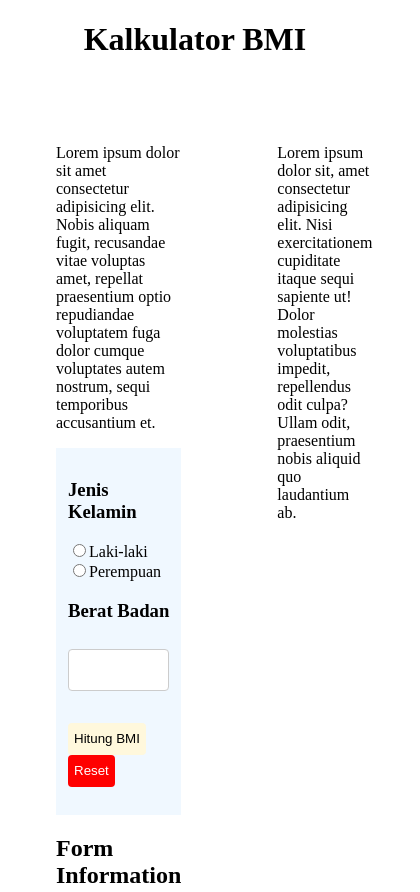
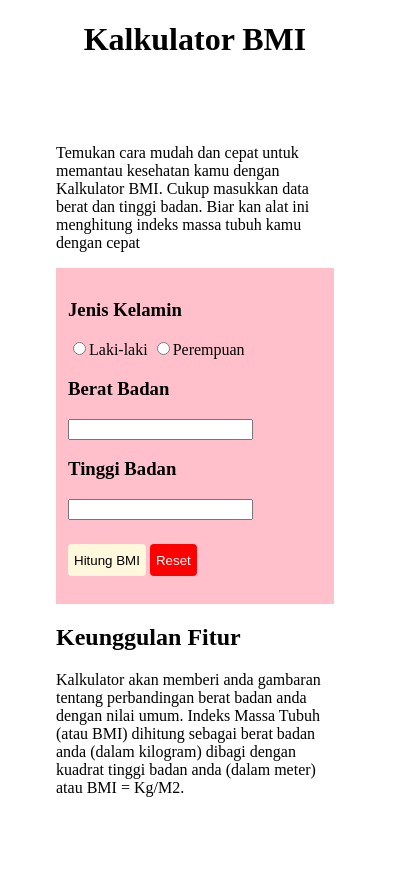
Before and after one commit to revou-fundamental-course/5-aug-24-luizwest, a plain HTML site: page index.html in a window 390 px wide. Shown: the top 892 px of the page, 420 px wide, since content can reach past the window. Drawn offline with Linux system fonts and the light colour scheme.

Commit message:
update js

```diff
--- a/css/styles.css
+++ b/css/styles.css
@@ -6,7 +6,7 @@ main{
 
 form{
     padding: 12px;
-    background-color: aliceblue;
+    background-color: pink;
 }
 
 aside{
@@ -53,3 +53,8 @@ input[type=number]{
 footer{
     text-align: center;
 }
+@media only screen and (max-width:480px) {
+    main{
+        flex-direction: column;
+    }
+}
--- a/index.html
+++ b/index.html
@@ -16,9 +16,7 @@
     <main>
         <aside>
             <article>
-                <p>Lorem ipsum dolor sit amet consectetur adipisicing elit. Nobis aliquam fugit, recusandae vitae
-                    voluptas amet, repellat praesentium optio repudiandae voluptatem fuga dolor cumque voluptates autem
-                    nostrum, sequi temporibus accusantium et.</p>
+                <p>Temukan cara mudah dan cepat untuk memantau kesehatan kamu dengan Kalkulator BMI. Cukup masukkan data berat dan tinggi badan. Biar kan alat ini menghitung indeks massa tubuh kamu dengan cepat</p>
             </article>
 
             <form>
@@ -32,29 +30,33 @@
 
                 <div>
                     <h3>Berat Badan</h3>
-                    <input type="number">
+                    <input type="text" id="inputWeight">
+                </div>
+
+                <div>
+                    <h3>Tinggi Badan</h3>
+                    <input type="text" id="inputHeight">
                 </div>
 
                 <div class="form-btn-container">
-                    <button class="button bg-cornsilk">Hitung BMI</button>
+                    <button class="button bg-cornsilk" type="button" onclick="formValidate()">Hitung BMI</button>
                     <button class="button bg-reset">Reset</button>
                 </div>
             </form>
 
             <article>
                 <header>
-                    <h2>Form Information</h2>
+                    <h2>Keunggulan Fitur</h2>
                 </header>
 
-                <p>Lorem ipsum dolor sit amet consectetur adipisicing elit. Ab sed saepe velit, perferendis quis esse
-                    est fugit? Ipsum necessitatibus illo soluta modi, adipisci vitae, ab quam at enim, quaerat libero!
+                <p>Kalkulator akan memberi anda gambaran tentang perbandingan berat badan anda dengan nilai umum. Indeks Massa Tubuh (atau BMI) dihitung sebagai berat badan anda (dalam kilogram) dibagi dengan kuadrat tinggi badan anda (dalam meter) atau BMI = Kg/M2.
                 </p>
             </article>
         </aside>
 
         <aside>
             <section>
-                <p>Lorem ipsum dolor sit, amet consectetur adipisicing elit. Nisi exercitationem cupiditate itaque sequi sapiente ut! Dolor molestias voluptatibus impedit, repellendus odit culpa? Ullam odit, praesentium nobis aliquid quo laudantium ab.</p>
+                <p>Hitung BMI kamu untuk melihat hasil</p>
             </section>
         </aside>
 
@@ -63,6 +65,8 @@
     <footer>
         <p>Made by Louis</p>
     </footer>
+
+    <script src="js\script.js"></script>
 </body>
 
 </html>
--- a/js/script.js
+++ b/js/script.js
@@ -1 +1,20 @@
 // Ini JavaScript
+
+console.log('linked success');
+
+function formValidate(){
+    let inputWeight = document.getElementById('inputWeight').value;
+    let inputHeight = document.getElementById('inputHeight').value;
+    console.log(`Isi inputan berat badan : ${inputWeight}`);
+    console.log(`Isi inputan tinggi badan : ${inputHeight}`);
+    if(inputWeight == '' || inputHeight == ''){
+        alert('Inputan berat badan kosong!');
+    } else {
+        console.log(inputWeight * inputHeight);
+        let convertCmToM = inputHeight * 100;
+        let resultPow = Math.pow(convertCmToM, 2);
+        console.log(inputWeight/resultPow);
+    }
+    console.log('form submitted');
+
+}
```
